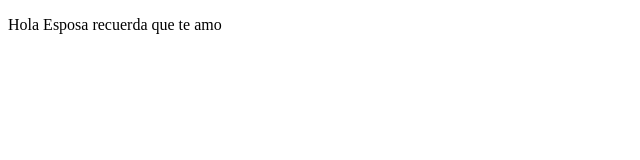
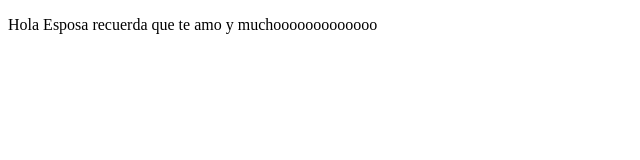
Before and after one commit to JhormanStiven/proyectoInicio, a plain HTML site: page index.html in a window 1280 px wide. Shown: the whole page, without its empty margins (0-640 px from the left). Drawn offline with Linux system fonts and the light colour scheme.

Commit message:
cambios mucho

```diff
--- a/index.html
+++ b/index.html
@@ -7,6 +7,6 @@
     <title>Hola Esposa</title>
 </head>
 <body>
-    <p>Hola Esposa recuerda que te amo</p>
+    <p>Hola Esposa recuerda que te amo y muchooooooooooooo</p>
 </body>
 </html>
```
